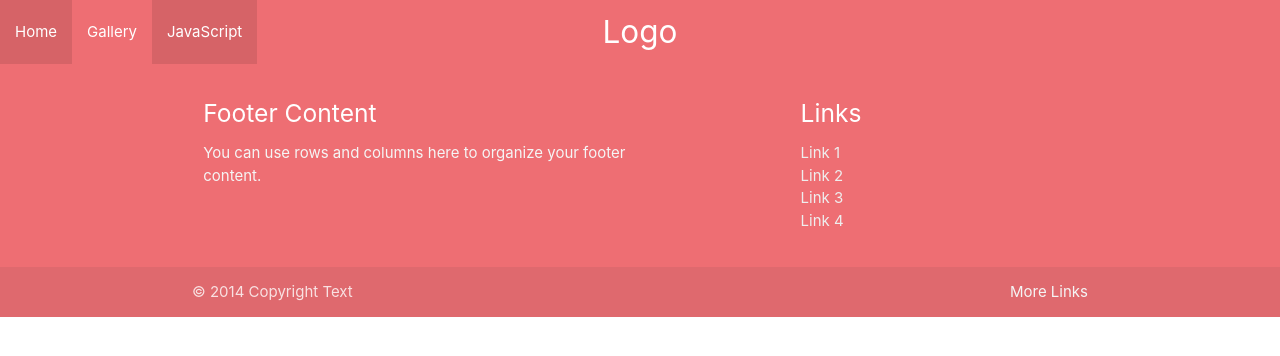
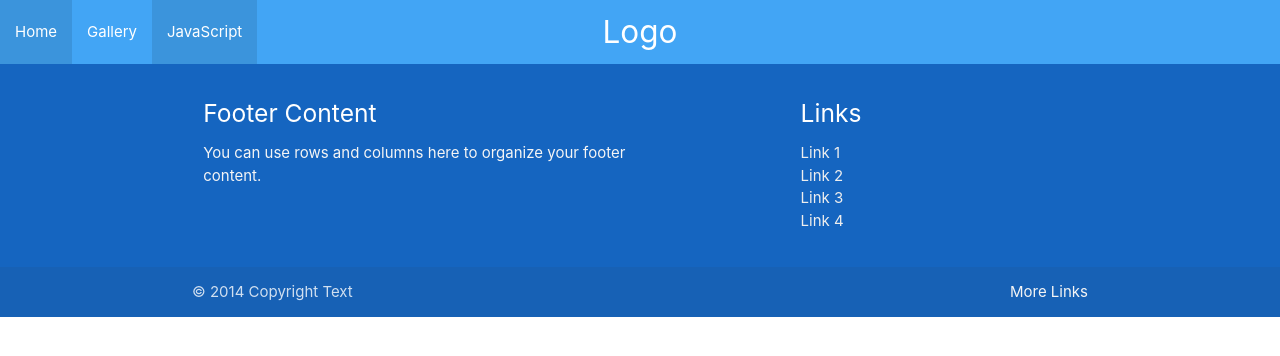
Before and after one commit to lunikas/numberOne, a PHP site: page /index.php in a window 1280 px wide. Shown: the top 356 px of the page. Run offline with PHP 8.4, Linux system fonts and the light colour scheme.

Commit message:
nav spalva

```diff
--- a/footer.php
+++ b/footer.php
@@ -1,5 +1,5 @@
 
-        <footer class="page-footer">
+        <footer class="page-footer #1565c0 blue darken-3">
           <div class="container">
             <div class="row">
               <div class="col l6 s12">
--- a/header.php
+++ b/header.php
@@ -18,7 +18,7 @@
 <body>
 
 <nav>
-    <div class="nav-wrapper">
+    <div class="nav-wrapper #42a5f5 blue lighten-1">
       <a href="#!" class="brand-logo center">Logo</a>
       <ul class="left hide-on-med-and-down">
         <li><a href="index.php">Home</a></li>
```
